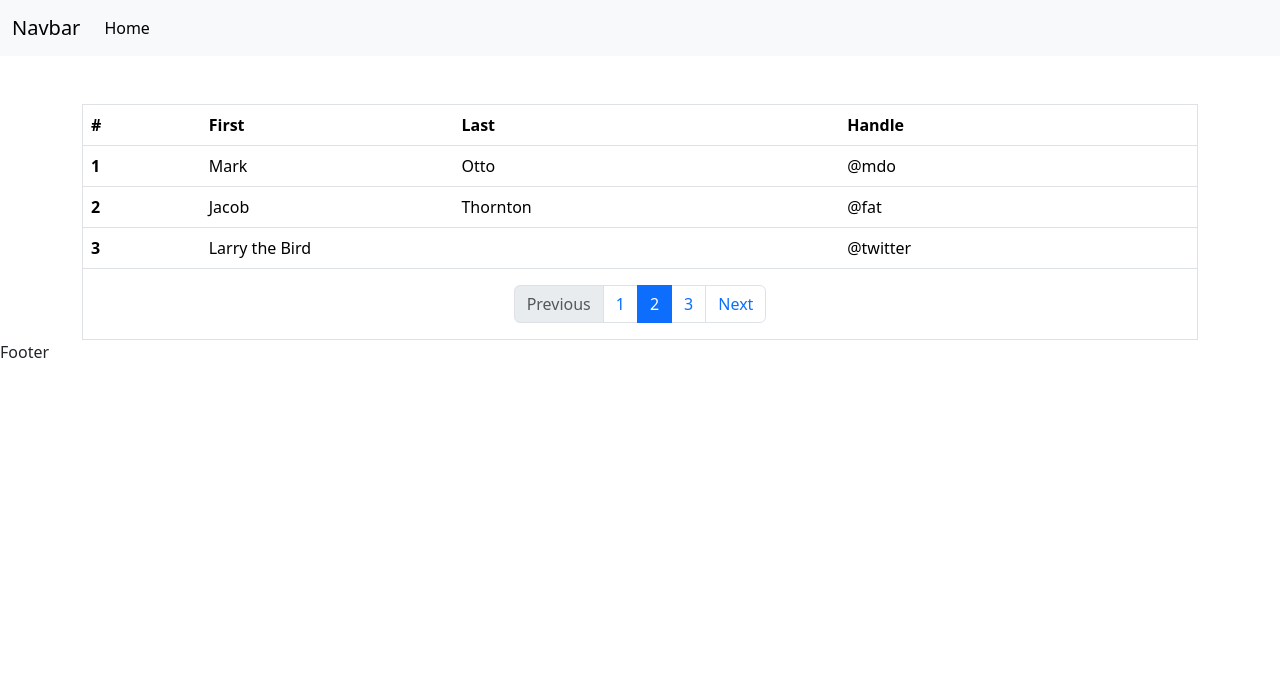
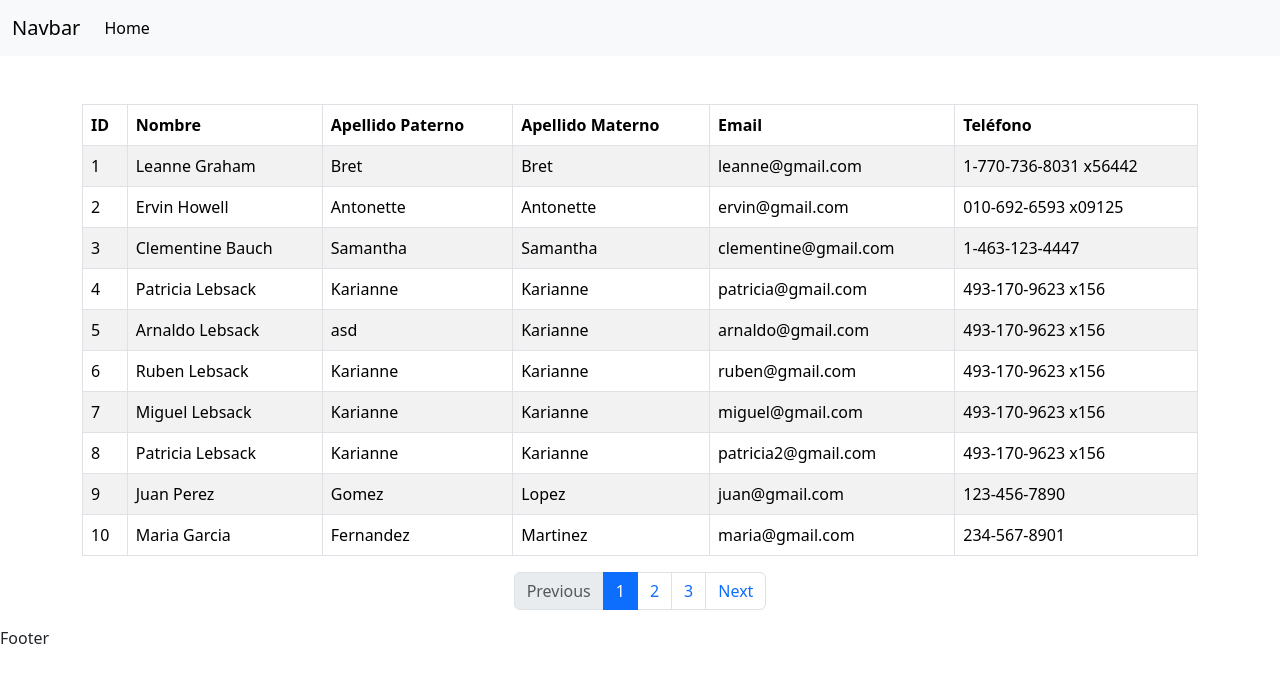
Before and after one commit to Dark-rambler/Vue-implementation, a Vue app: page / in a window 1280 px wide. Shown: the top 682 px of the page. Built offline with nearby package versions, Linux system fonts and the light colour scheme.

Commit message:
agrega paginacion a la tabla

```diff
--- /dev/null
+++ b/src/components/AppDataTable.vue
@@ -0,0 +1,87 @@
+<template>
+  <div class="mt-5">
+    <table class="table table-hover table-striped table-bordered">
+      <thead>
+        <tr>
+          <th scope="col" v-for="(item, index) in tableData" :key="index">{{ item.label }}</th>
+        </tr>
+      </thead>
+      <tbody>
+        <tr v-for="(user, index) in paginatedData" :key="index" class="cursor-pointer">
+          <td v-for="(column, index) in tableData" :key="index">{{ user[column.key] }}</td>
+        </tr>
+      </tbody>
+    </table>
+    <nav class="d-flex justify-content-center">
+      <ul class="pagination">
+        <li class="page-item" :class="{ disabled: currentPage === 1 }">
+          <a class="page-link" href="#" @click="prevPage">Previous</a>
+        </li>
+        <li
+          class="page-item"
+          v-for="page in totalPages"
+          :key="page"
+          :class="{ active: currentPage === page }"
+        >
+          <a class="page-link" href="#" @click="goToPage(page)">{{ page }}</a>
+        </li>
+        <li class="page-item" :class="{ disabled: currentPage === totalPages }">
+          <a class="page-link" href="#" @click="nextPage">Next</a>
+        </li>
+      </ul>
+    </nav>
+  </div>
+</template>
+
+<script setup lang="ts">
+import { ref, computed, defineProps } from 'vue';
+import type { User } from '@/interfaces/dataTable.interface';
+import type { DataTableDefinitionInterface } from '@/interfaces/dataTableDefinition.interface';
+import { getUserTableDefinition } from '@/utils/tableDefinitions';
+
+interface AppDataTableProps {
+  data: User[];
+}
+
+const props = defineProps<AppDataTableProps>();
+
+const tableData = ref<DataTableDefinitionInterface<User>[]>(getUserTableDefinition());
+
+// Lógica de paginación
+const currentPage = ref(1);
+const itemsPerPage = ref(10);
+
+const paginatedData = computed(() => {
+  const start = (currentPage.value - 1) * itemsPerPage.value;
+  const end = start + itemsPerPage.value;
+  return props.data.slice(start, end);
+});
+
+const totalPages = computed(() => {
+  return Math.ceil(props.data.length / itemsPerPage.value);
+});
+
+const goToPage = (page: number) => {
+  if (page >= 1 && page <= totalPages.value) {
+    currentPage.value = page;
+  }
+};
+
+const nextPage = () => {
+  if (currentPage.value < totalPages.value) {
+    currentPage.value++;
+  }
+};
+
+const prevPage = () => {
+  if (currentPage.value > 1) {
+    currentPage.value--;
+  }
+};
+</script>
+
+<style scoped>
+.cursor-pointer {
+  cursor: pointer;
+}
+</style>
--- /dev/null
+++ b/src/interfaces/dataTableDefinition.interface.ts
@@ -0,0 +1,5 @@
+
+export interface DataTableDefinitionInterface<T> {
+  key: keyof T;
+  label: string;
+}
--- /dev/null
+++ b/src/utils/tableDefinitions.ts
@@ -0,0 +1,13 @@
+import type { User } from "@/interfaces/dataTable.interface";
+import type { DataTableDefinitionInterface } from "@/interfaces/dataTableDefinition.interface";
+
+export function getUserTableDefinition(): DataTableDefinitionInterface<User>[] {
+  return [
+    { key: "id", label: "ID" },
+    { key: "usuarioNombre", label: "Nombre" },
+    { key: "usuarioApellidoPaterno", label: "Apellido Paterno" },
+    { key: "usuarioApellidoMaterno", label: "Apellido Materno" },
+    { key: "usuarioEmail", label: "Email" },
+    { key: "usuarioTelefono", label: "Teléfono" },
+  ];
+}
--- a/src/views/HomeView.vue
+++ b/src/views/HomeView.vue
@@ -1,54 +1,253 @@
 <script setup lang="ts">
+import AppDataTable from '@/components/AppDataTable.vue';
+import type { User } from '@/interfaces/dataTable.interface';
+import { ref } from 'vue';
+const tableData = ref<User[]>([
+  {
+    id: 1,
+    usuarioNombre: 'Leanne Graham',
+    usuarioApellidoPaterno: 'Bret',
+    usuarioApellidoMaterno: 'Bret',
+    usuarioEmail: 'leanne@gmail.com',
+    usuarioTelefono: '1-770-736-8031 x56442',
+  },
+  {
+    id: 2,
+    usuarioNombre: 'Ervin Howell',
+    usuarioApellidoPaterno: 'Antonette',
+    usuarioApellidoMaterno: 'Antonette',
+    usuarioEmail: 'ervin@gmail.com',
+    usuarioTelefono: '010-692-6593 x09125',
+  },
+  {
+    id: 3,
+    usuarioNombre: 'Clementine Bauch',
+    usuarioApellidoPaterno: 'Samantha',
+    usuarioApellidoMaterno: 'Samantha',
+    usuarioEmail: 'clementine@gmail.com',
+    usuarioTelefono: '1-463-123-4447',
+  },
+  {
+    id: 4,
+    usuarioNombre: 'Patricia Lebsack',
+    usuarioApellidoPaterno: 'Karianne',
+    usuarioApellidoMaterno: 'Karianne',
+    usuarioEmail: 'patricia@gmail.com',
+    usuarioTelefono: '493-170-9623 x156',
+  },
+  {
+    id: 5,
+    usuarioNombre: 'Arnaldo Lebsack',
+    usuarioApellidoPaterno: 'asd',
+    usuarioApellidoMaterno: 'Karianne',
+    usuarioEmail: 'arnaldo@gmail.com',
+    usuarioTelefono: '493-170-9623 x156',
+  },
+  {
+    id: 6,
+    usuarioNombre: 'Ruben Lebsack',
+    usuarioApellidoPaterno: 'Karianne',
+    usuarioApellidoMaterno: 'Karianne',
+    usuarioEmail: 'ruben@gmail.com',
+    usuarioTelefono: '493-170-9623 x156',
+  },
+  {
+    id: 7,
+    usuarioNombre: 'Miguel Lebsack',
+    usuarioApellidoPaterno: 'Karianne',
+    usuarioApellidoMaterno: 'Karianne',
+    usuarioEmail: 'miguel@gmail.com',
+    usuarioTelefono: '493-170-9623 x156',
+  },
+  {
+    id: 8,
+    usuarioNombre: 'Patricia Lebsack',
+    usuarioApellidoPaterno: 'Karianne',
+    usuarioApellidoMaterno: 'Karianne',
+    usuarioEmail: 'patricia2@gmail.com',
+    usuarioTelefono: '493-170-9623 x156',
+  },
+  {
+    id: 9,
+    usuarioNombre: 'Juan Perez',
+    usuarioApellidoPaterno: 'Gomez',
+    usuarioApellidoMaterno: 'Lopez',
+    usuarioEmail: 'juan@gmail.com',
+    usuarioTelefono: '123-456-7890',
+  },
+  {
+    id: 10,
+    usuarioNombre: 'Maria Garcia',
+    usuarioApellidoPaterno: 'Fernandez',
+    usuarioApellidoMaterno: 'Martinez',
+    usuarioEmail: 'maria@gmail.com',
+    usuarioTelefono: '234-567-8901',
+  },
+  {
+    id: 11,
+    usuarioNombre: 'Carlos Sanchez',
+    usuarioApellidoPaterno: 'Rodriguez',
+    usuarioApellidoMaterno: 'Hernandez',
+    usuarioEmail: 'carlos@gmail.com',
+    usuarioTelefono: '345-678-9012',
+  },
+  {
+    id: 12,
+    usuarioNombre: 'Ana Lopez',
+    usuarioApellidoPaterno: 'Diaz',
+    usuarioApellidoMaterno: 'Gutierrez',
+    usuarioEmail: 'ana@gmail.com',
+    usuarioTelefono: '456-789-0123',
+  },
+  {
+    id: 13,
+    usuarioNombre: 'Luis Torres',
+    usuarioApellidoPaterno: 'Ramirez',
+    usuarioApellidoMaterno: 'Vargas',
+    usuarioEmail: 'luis@gmail.com',
+    usuarioTelefono: '567-890-1234',
+  },
+  {
+    id: 14,
+    usuarioNombre: 'Sofia Ramirez',
+    usuarioApellidoPaterno: 'Morales',
+    usuarioApellidoMaterno: 'Castro',
+    usuarioEmail: 'sofia@gmail.com',
+    usuarioTelefono: '678-901-2345',
+  },
+  {
+    id: 15,
+    usuarioNombre: 'Jorge Castro',
+    usuarioApellidoPaterno: 'Ortega',
+    usuarioApellidoMaterno: 'Rojas',
+    usuarioEmail: 'jorge@gmail.com',
+    usuarioTelefono: '789-012-3456',
+  },
+  {
+    id: 16,
+    usuarioNombre: 'Lucia Rojas',
+    usuarioApellidoPaterno: 'Silva',
+    usuarioApellidoMaterno: 'Mendoza',
+    usuarioEmail: 'lucia@gmail.com',
+    usuarioTelefono: '890-123-4567',
+  },
+  {
+    id: 17,
+    usuarioNombre: 'Pedro Mendoza',
+    usuarioApellidoPaterno: 'Carrillo',
+    usuarioApellidoMaterno: 'Guerrero',
+    usuarioEmail: 'pedro@gmail.com',
+    usuarioTelefono: '901-234-5678',
+  },
+  {
+    id: 18,
+    usuarioNombre: 'Carmen Guerrero',
+    usuarioApellidoPaterno: 'Vega',
+    usuarioApellidoMaterno: 'Fuentes',
+    usuarioEmail: 'carmen@gmail.com',
+    usuarioTelefono: '012-345-6789',
+  },
+  {
+    id: 19,
+    usuarioNombre: 'Ricardo Fuentes',
+    usuarioApellidoPaterno: 'Mendez',
+    usuarioApellidoMaterno: 'Rios',
+    usuarioEmail: 'ricardo@gmail.com',
+    usuarioTelefono: '123-456-7890',
+  },
+  {
+    id: 20,
+    usuarioNombre: 'Elena Rios',
+    usuarioApellidoPaterno: 'Paredes',
+    usuarioApellidoMaterno: 'Navarro',
+    usuarioEmail: 'elena@gmail.com',
+    usuarioTelefono: '234-567-8901',
+  },
+  {
+    id: 21,
+    usuarioNombre: 'Fernando Navarro',
+    usuarioApellidoPaterno: 'Cortes',
+    usuarioApellidoMaterno: 'Miranda',
+    usuarioEmail: 'fernando@gmail.com',
+    usuarioTelefono: '345-678-9012',
+  },
+  {
+    id: 22,
+    usuarioNombre: 'Isabel Miranda',
+    usuarioApellidoPaterno: 'Soto',
+    usuarioApellidoMaterno: 'Cardenas',
+    usuarioEmail: 'isabel@gmail.com',
+    usuarioTelefono: '456-789-0123',
+  },
+  {
+    id: 23,
+    usuarioNombre: 'Oscar Cardenas',
+    usuarioApellidoPaterno: 'Campos',
+    usuarioApellidoMaterno: 'Aguilar',
+    usuarioEmail: 'oscar@gmail.com',
+    usuarioTelefono: '567-890-1234',
+  },
+  {
+    id: 24,
+    usuarioNombre: 'Adriana Aguilar',
+    usuarioApellidoPaterno: 'Valdez',
+    usuarioApellidoMaterno: 'Reyes',
+    usuarioEmail: 'adriana@gmail.com',
+    usuarioTelefono: '678-901-2345',
+  },
+  {
+    id: 25,
+    usuarioNombre: 'Raul Reyes',
+    usuarioApellidoPaterno: 'Orozco',
+    usuarioApellidoMaterno: 'Soria',
+    usuarioEmail: 'raul@gmail.com',
+    usuarioTelefono: '789-012-3456',
+  },
+  {
+    id: 26,
+    usuarioNombre: 'Gabriela Soria',
+    usuarioApellidoPaterno: 'Mejia',
+    usuarioApellidoMaterno: 'Espinoza',
+    usuarioEmail: 'gabriela@gmail.com',
+    usuarioTelefono: '890-123-4567',
+  },
+  {
+    id: 27,
+    usuarioNombre: 'Hector Espinoza',
+    usuarioApellidoPaterno: 'Nunez',
+    usuarioApellidoMaterno: 'Delgado',
+    usuarioEmail: 'hector@gmail.com',
+    usuarioTelefono: '901-234-5678',
+  },
+  {
+    id: 28,
+    usuarioNombre: 'Monica Delgado',
+    usuarioApellidoPaterno: 'Salazar',
+    usuarioApellidoMaterno: 'Cruz',
+    usuarioEmail: 'monica@gmail.com',
+    usuarioTelefono: '012-345-6789',
+  },
+  {
+    id: 29,
+    usuarioNombre: 'Roberto Cruz',
+    usuarioApellidoPaterno: 'Ibarra',
+    usuarioApellidoMaterno: 'Lara',
+    usuarioEmail: 'roberto@gmail.com',
+    usuarioTelefono: '123-456-7890',
+  },
+  {
+    id: 30,
+    usuarioNombre: 'Laura Lara',
+    usuarioApellidoPaterno: 'Mora',
+    usuarioApellidoMaterno: 'Flores',
+    usuarioEmail: 'laura@gmail.com',
+    usuarioTelefono: '234-567-8901',
+  },
+]);
 </script>
 
 <template>
   <main>
-    <div class=" mt-5 border">
-      <table class="table table-hover ">
-        <thead>
-          <tr>
-            <th scope="col">#</th>
-            <th scope="col">First</th>
-            <th scope="col">Last</th>
-            <th scope="col">Handle</th>
-          </tr>
-        </thead>
-        <tbody>
-          <tr class="cursor-pointer">
-            <th scope="row">1</th>
-            <td>Mark</td>
-            <td>Otto</td>
-            <td>@mdo</td>
-          </tr>
-          <tr class="cursor-pointer">
-            <th scope="row">2</th>
-            <td>Jacob</td>
-            <td>Thornton</td>
-            <td>@fat</td>
-          </tr>
-          <tr>
-            <th scope="row">3</th>
-            <td colspan="2">Larry the Bird</td>
-            <td>@twitter</td>
-          </tr>
-        </tbody>
-
-      </table>
-      <nav class="d-flex justify-content-center">
-        <ul class="pagination">
-          <li class="page-item disabled">
-            <a class="page-link">Previous</a>
-          </li>
-          <li class="page-item"><a class="page-link" href="#">1</a></li>
-          <li class="page-item active" aria-current="page">
-            <a class="page-link" href="#">2</a>
-          </li>
-          <li class="page-item"><a class="page-link" href="#">3</a></li>
-          <li class="page-item">
-            <a class="page-link" href="#">Next</a>
-          </li>
-        </ul>
-      </nav>
-    </div>
+    <AppDataTable :data="tableData" />
   </main>
 </template>
```
Also changed, not shown: src/interfaces/dataTable.interface.ts (added, +15 -0 lines).
